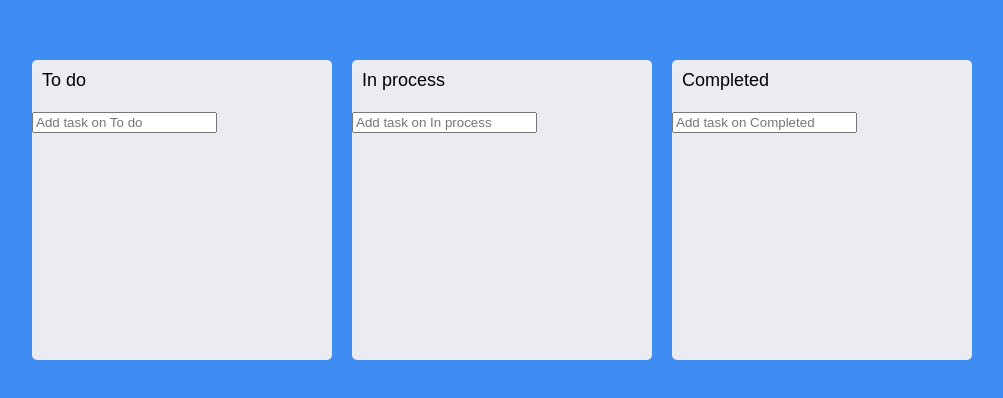
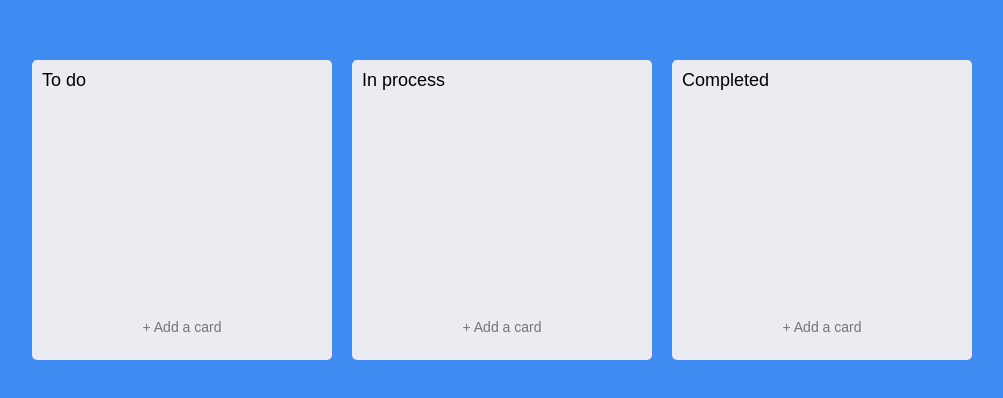
Before and after one commit to lilianlee0213/trello-clone, a React (Create React App) app: page / in a window 1280 px wide. Shown: the part 190-588 px from the top of the page, without its empty margins (168-1171 px from the left). Built offline with nearby package versions, Linux system fonts and the light colour scheme.

Commit message:
style form and input

```diff
--- a/src/App.tsx
+++ b/src/App.tsx
@@ -1,9 +1,4 @@
-import {
-	DragDropContext,
-	Draggable,
-	DropResult,
-	Droppable,
-} from 'react-beautiful-dnd';
+import {DragDropContext, DropResult} from 'react-beautiful-dnd';
 import {useRecoilState} from 'recoil';
 import styled from 'styled-components';
 import {toDoState} from './atom';
@@ -28,17 +23,18 @@ const Boards = styled.div`
 function App() {
 	const [toDos, setToDos] = useRecoilState(toDoState);
 	const onDragEnd = (info: DropResult) => {
-		const {destination, draggableId, source} = info;
+		const {destination, source} = info;
 		if (!destination) return;
 		if (destination?.droppableId === source.droppableId) {
 			//same board movement;
 			setToDos((allBoards) => {
 				//1) make a copy of the board has been modified
 				const boardCopy = [...allBoards[source.droppableId]];
+				const taskObject = boardCopy[source.index];
 				//2) Delete item on source.index
 				boardCopy.splice(source.index, 1);
 				//3)Put back the item on the destination.index
-				boardCopy.splice(destination?.index, 0, draggableId);
+				boardCopy.splice(destination?.index, 0, taskObject);
 
 				return {
 					...allBoards,
@@ -50,9 +46,10 @@ function App() {
 		if (destination?.droppableId !== source.droppableId) {
 			setToDos((allBoards) => {
 				const sourceBoard = [...allBoards[source.droppableId]];
+				const taskObject = sourceBoard[source.index];
 				const destinationBoard = [...allBoards[destination.droppableId]];
 				sourceBoard.splice(source.index, 1);
-				destinationBoard.splice(destination?.index, 0, draggableId);
+				destinationBoard.splice(destination?.index, 0, taskObject);
 				return {
 					...allBoards,
 					[source.droppableId]: sourceBoard,
--- a/src/Components/Board.tsx
+++ b/src/Components/Board.tsx
@@ -33,7 +33,7 @@ const Title = styled.h2`
 	color: black;
 `;
 const Area = styled.div<IAreaProps>`
-	padding: 10px 10px 20px;
+	padding: 10px;
 	flex-grow: 1;
 	background-color: ${(props) =>
 		props.isDraggingOver
@@ -44,10 +44,28 @@ const Area = styled.div<IAreaProps>`
 
 	transition: background-color 0.3s ease-in-out;
 `;
+
 const Form = styled.form`
-	width: 100%;
+	width: 90%;
+	margin: 0 auto;
+	padding: 10px 0 20px;
 `;
-
+const Input = styled.input`
+	padding: 5px;
+	border: none;
+	font-size: 14px;
+	font-family: 'Source Sans Pro', sans-serif;
+	text-align: center;
+	background-color: transparent;
+	&:focus {
+		&::placeholder {
+			color: transparent;
+		}
+		outline: 2px solid ${(props) => props.theme.bgColor};
+		text-align: left;
+		background-color: white;
+	}
+`;
 function Board({toDos, boardId}: IBoardProps) {
 	const setToDos = useSetRecoilState(toDoState);
 	const {register, setValue, handleSubmit} = useForm<IForm>();
@@ -67,13 +85,6 @@ function Board({toDos, boardId}: IBoardProps) {
 	return (
 		<BoardWrapper>
 			<Title>{boardId}</Title>
-			<Form onSubmit={handleSubmit(onValid)}>
-				<input
-					{...register('toDo', {required: true})}
-					type="text"
-					placeholder={`Add task on ${boardId}`}
-				/>
-			</Form>
 			<Droppable droppableId={boardId}>
 				{(provided, snapshot) => (
 					<Area
@@ -93,6 +104,14 @@ function Board({toDos, boardId}: IBoardProps) {
 					</Area>
 				)}
 			</Droppable>
+
+			<Form onSubmit={handleSubmit(onValid)}>
+				<Input
+					{...register('toDo', {required: true})}
+					type="text"
+					placeholder={`+ Add a card`}
+				/>
+			</Form>
 		</BoardWrapper>
 	);
 }
--- a/src/index.tsx
+++ b/src/index.tsx
@@ -67,6 +67,10 @@ a{
 	text-decoration: none;
   color:inherit;
 }
+input{
+  width: 100%;
+  outline: none;
+}
 `;
 
 const root = ReactDOM.createRoot(
```
